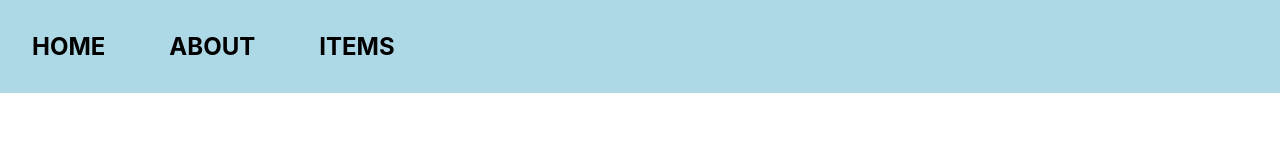
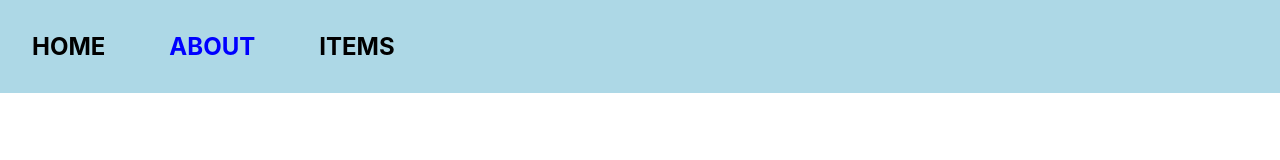
Before and after one commit to shyamgpt/React-Routers, a React (Create React App) app: page /About in a window 1280 px wide. Shown: the top 160 px of the page. Built offline with nearby package versions, Linux system fonts and the light colour scheme.

Commit message:
Navigation using NavLink

```diff
--- a/src/components/Navbar.js
+++ b/src/components/Navbar.js
@@ -1,20 +1,26 @@
-import {Link, Outlet} from 'react-router-dom';
+import {Link,NavLink, Outlet} from 'react-router-dom';
 
 function Navbar(){
     return(
         <>
         <div className='nav'>
-            <Link to="/">
+            <NavLink
+             style={({isActive})=>(isActive ? {color: 'blue'} : undefined)}
+            to="/">
                 <h4>HOME</h4>
-            </Link>
+            </NavLink>
 
-            <Link to="/about">
+            <NavLink
+            style={({isActive})=>(isActive ? {color: 'blue'} : undefined)}
+            to="/about">
                 <h4>ABOUT</h4>
-            </Link>
+            </NavLink>
 
-            <Link to="/items">
+            <NavLink
+            style={({isActive})=>(isActive ? {color: 'blue'} : undefined)}
+            to="/items">
                 <h4>ITEMS</h4>
-            </Link>
+            </NavLink>
         </div>
         <Outlet/>
         </>
```
